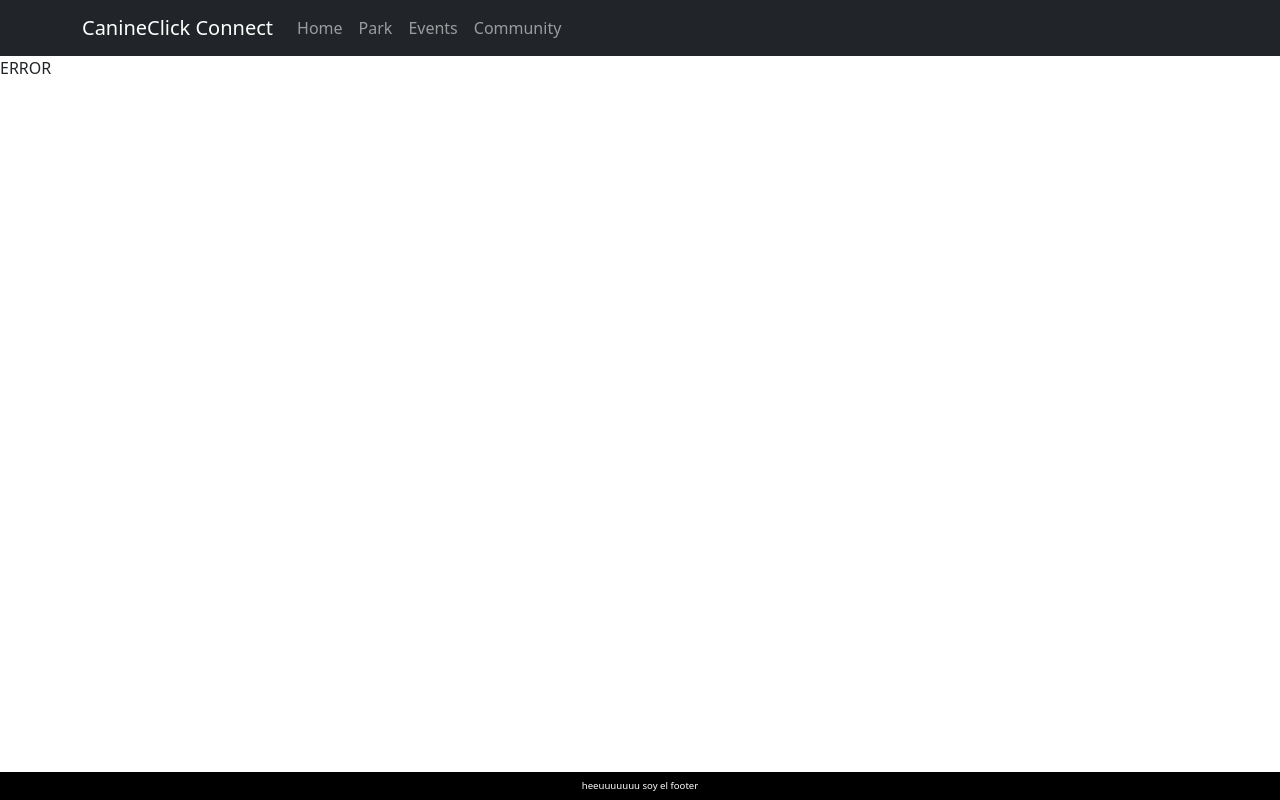
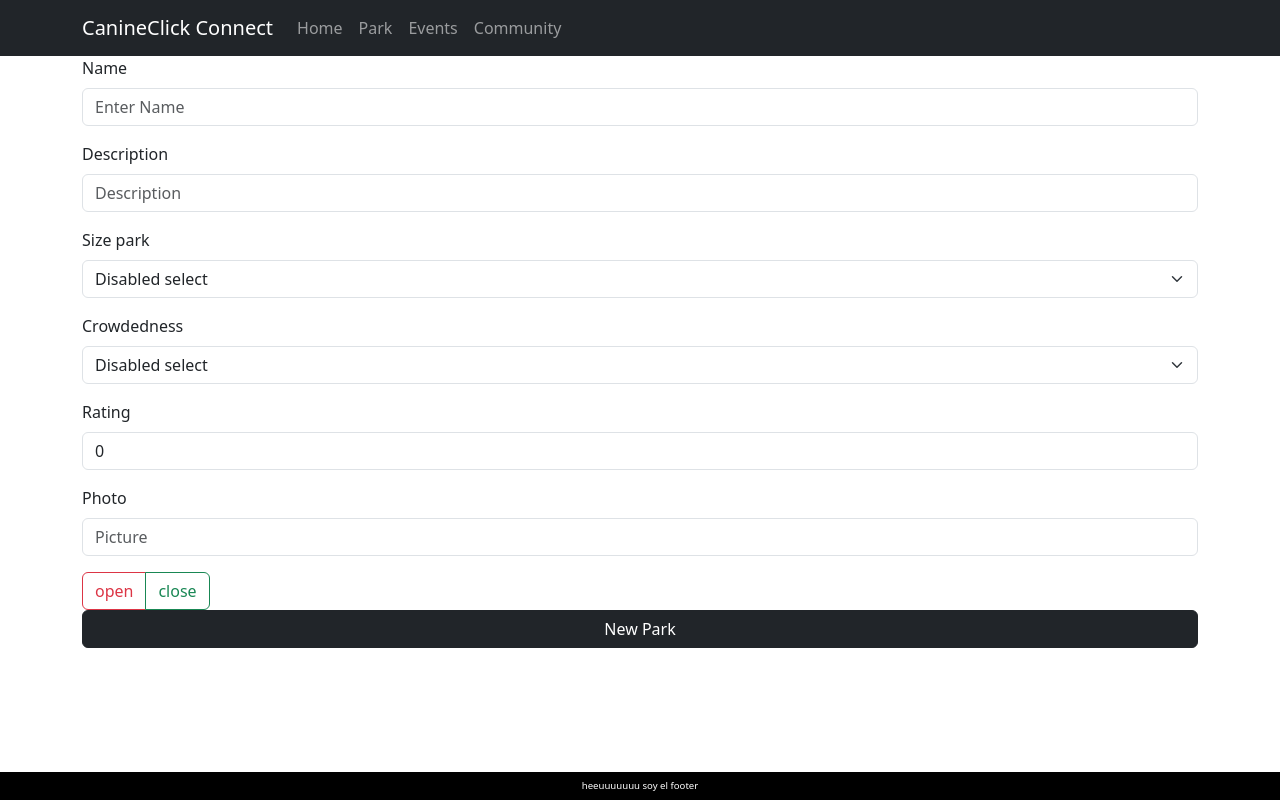
Before and after one commit to illocarlos/cannineClickConnect, a React (Vite) app in the folder client/: page /park/newPark in a window 1280 px wide. Built offline with nearby package versions, Linux system fonts and the light colour scheme.

Commit message:
problempark

```diff
--- /dev/null
+++ b/client/src/components/NewPark/ButtonOpen.jsx
@@ -0,0 +1,43 @@
+import { useState } from 'react';
+import { Form, Button, Row, Col, ButtonGroup, ToggleButton } from 'react-bootstrap';
+
+const ButtonOpen = ({ handleOpenStatus }) => {
+
+    const [parkData, setParkData] = useState({
+        open: true
+    })
+
+    const [openValue, setOpenValue] = useState('open');
+
+    const boleOpen = [
+        { name: "open", value: true },
+        { name: "close", value: false },
+    ];
+
+    const inputValue = (inputValue) => {
+        handleOpenStatus(inputValue)
+    }
+
+    return (
+
+        <ButtonGroup>
+            {boleOpen.map((bolean, idx) => (
+                <ToggleButton
+                    key={idx}
+                    id={`radio-${idx}`}
+                    type="radio"
+                    variant={idx % 2 ? 'outline-success' : 'outline-danger'}
+                    name="open"
+                    value={bolean.value}
+                    checked={openValue === bolean.value}
+                    onClick={() => inputValue(bolean.value)}
+                >
+                    {bolean.name}
+                </ToggleButton>
+            ))
+            }
+        </ButtonGroup >
+
+    )
+}
+export default ButtonOpen
--- /dev/null
+++ b/client/src/components/NewPark/Newpark.jsx
@@ -0,0 +1,108 @@
+import { useState } from 'react';
+import './NewPark.css'
+import { Form, Button, Row, Col, ButtonGroup, ToggleButton } from 'react-bootstrap';
+import ButtonOpen from './ButtonOpen';
+import parkService from "../../services/parks.service";
+
+function NewParkForm() {
+
+
+    const [parkData, setParkData] = useState({
+        name: "",
+        description: "",
+        gallery: "",
+        size: "",
+        crowdedness: "",
+        rating: 0,
+        open: true,
+    })
+
+    const handleOpenStatus = value => {
+        setParkData({ ...parkData, open: value })
+    }
+
+
+    const handleInputChange = e => {
+
+        const { value, name } = e.currentTarget
+        setParkData({
+            ...parkData,
+            [name]: value,
+        })
+    }
+    const handleParkSubmit = e => {
+        e.preventDefault()
+        parkService
+            .newPark(parkData)
+            .then(respose => console.log(respose))
+            .catch(err => console.log(err))
+
+
+
+
+    }
+    return (
+        <div className='NewCoasterForm'>
+            <Form onSubmit={handleParkSubmit}>
+                <Form.Group className="mb-3">
+                    <Form.Label>Name</Form.Label>
+                    <Form.Control type="text" placeholder="Enter Name" name="name" value={parkData.name} onChange={handleInputChange} />
+                    <Form.Text className="text-muted">
+                    </Form.Text>
+                </Form.Group>
+                <Form.Group className="mb-3" >
+                    <Form.Label>Description</Form.Label>
+                    <Form.Control type="text" placeholder="Description" name="description" value={parkData.description} onChange={handleInputChange} />
+                    <Form.Text className="text-muted">
+                    </Form.Text>
+                </Form.Group>
+
+                <Form.Group className="mb-3" >
+                    <Form.Label htmlFor="disabledSelect">Size park</Form.Label>
+                    <Form.Select id="size" value={parkData.size} name="size" onChange={handleInputChange}>
+                        <option>Disabled select</option>
+                        <option>LARGE</option>
+                        <option>MEDIUM</option>
+                        <option>SMALL</option>
+                    </Form.Select>
+                </Form.Group>
+
+                <Form.Group className="mb-3" >
+                    <Form.Label htmlFor="disabledSelect">Crowdedness</Form.Label>
+                    <Form.Select id="crowdedness" value={parkData.crowdedness} name="crowdedness" onChange={handleInputChange}>
+                        <option>Disabled select</option>
+                        <option>HIGH</option>
+                        <option>MODERATE</option>
+                        <option>LOW</option>
+                    </Form.Select>
+                </Form.Group>
+
+                <Form.Group className="mb-3" >
+                    <Form.Label>Rating</Form.Label>
+                    <Form.Control type="number" placeholder="Rating" value={parkData.rating} name="rating" onChange={handleInputChange} />
+                    <Form.Text className="text-muted">
+                    </Form.Text>
+                </Form.Group>
+
+                <Form.Group className="mb-3" >
+                    <Form.Label>Photo</Form.Label>
+                    <Form.Control type="text" placeholder="Picture" value={parkData.gallery} name="gallery" onChange={handleInputChange} />
+                    <Form.Text className="text-muted">
+                    </Form.Text>
+                </Form.Group>
+
+                <ButtonOpen handleOpenStatus={handleOpenStatus} />
+
+                <div className="d-grid">
+                    <Button variant="dark" type="submit">
+                        New Park
+                    </Button>
+                </div>
+
+
+            </Form>
+        </div>
+    )
+}
+
+export default NewParkForm;
--- /dev/null
+++ b/client/src/pages/NewParkPage/NewParkPage.jsx
@@ -0,0 +1,17 @@
+import { Container } from "react-bootstrap"
+import NewParkForm from "../../components/NewPark/newpark"
+
+
+
+const NewParkPage = () => {
+
+    return (
+        <div className="newPark">
+            <Container>
+                <NewParkForm />
+            </Container>
+        </div>
+    )
+
+}
+export default NewParkPage
--- a/client/src/routes/AppRoutes.jsx
+++ b/client/src/routes/AppRoutes.jsx
@@ -2,9 +2,11 @@ import { Routes, Route } from 'react-router-dom'
 import ParkGalleryPage from '../pages/ParksPage/ParkGalleryPage'
 import EventsGalleryPage from '../pages/EventsPage/EventsGalleryPage'
 import UsersPage from '../pages/UsersPage/UsersPage'
+import NewParkPage from '../pages/newParkPage/newParkPage'
+
 // import PrivateRoute from './PrivateRoutes'
 
-const AppRoutes = () => {
+function AppRoutes() {
 
   return (
     <Routes>
@@ -12,6 +14,7 @@ const AppRoutes = () => {
       <Route path={"/park/list"} element={<ParkGalleryPage />} />
       <Route path={"/user/list"} element={<UsersPage />} />
       <Route path={"/event/list"} element={<EventsGalleryPage />} />
+      <Route path={"/park/newPark"} element={<NewParkPage />} />
 
       <Route path={"*"} element={<p>ERROR</p>} />
 
@@ -21,7 +24,7 @@ const AppRoutes = () => {
 
                   </Route>  */}
     </Routes>
-    );
+  )
 
 }
 
--- a/client/src/services/parks.service.jsx
+++ b/client/src/services/parks.service.jsx
@@ -12,6 +12,11 @@ class ParkService {
         return this.api.get('/park/list')
     }
 
+    newPark(parkData) {
+
+        return this.api.post('/park/newPark', parkData)
+    }
+
 }
 
 const parkService = new ParkService()
```
Also changed, not shown: client/src/components/NewPark/NewPark.css (added), 1 other file (tests, documents, lock files or other folders). Lines whose indentation alone changed are shown as unchanged.
